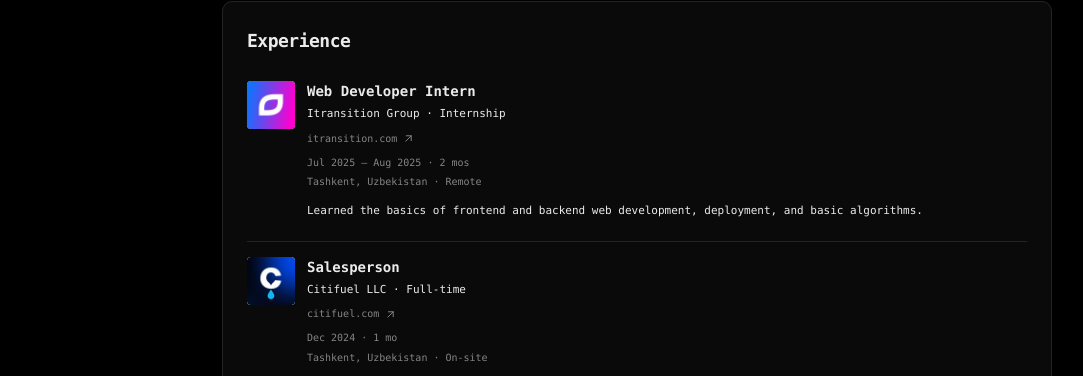
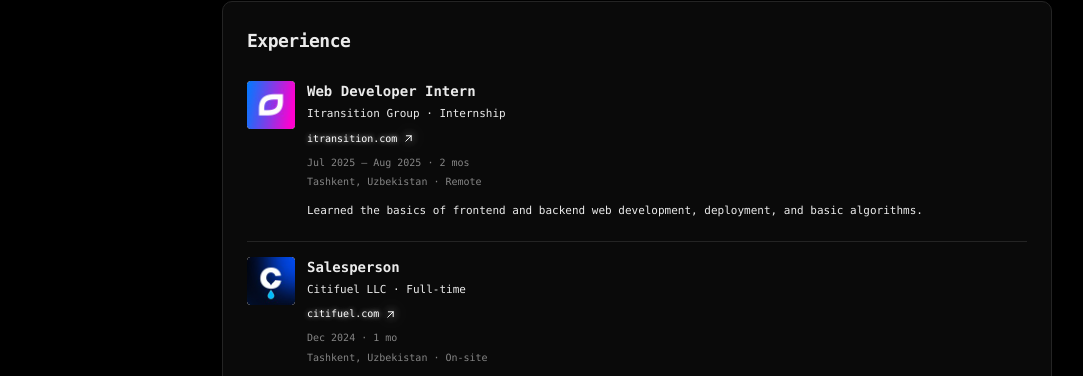
Before and after one commit to husanswe/personal_portfolio_website, a Next.js app: page / in a window 1280 px wide. Shown: the part 1895-2271 px from the top of the page, without its empty margins (98-1181 px from the left). Built offline with nearby package versions, Linux system fonts and the light colour scheme; no server answers.

Commit message:
Keep company website links glowing white

```diff
--- a/src/app/globals.css
+++ b/src/app/globals.css
@@ -202,8 +202,10 @@ button:focus-visible, a:focus-visible, [tabindex]:focus-visible { outline: 2px s
 .company-logo-hermes { background-position: -23px -396px; }
 .experience-details h3 { margin: 0 0 4px; font-size: 14px; line-height: 1.45; font-weight: 600; }
 .experience-company { margin: 0 0 3px; font-size: 11px; line-height: 1.65; }
-.experience-website { display: flex; align-items: center; gap: 5px; width: fit-content; padding: 4px 0; margin: 0 0 4px; color: var(--muted); font-size: 10px; line-height: 1.6; overflow-wrap: anywhere; }
-.experience-website:hover { color: var(--foreground); text-decoration: underline; text-underline-offset: 3px; }
+.experience-website { display: flex; align-items: center; gap: 5px; width: fit-content; padding: 4px 0; margin: 0 0 4px; color: #fff; font-size: 10px; line-height: 1.6; overflow-wrap: anywhere; text-shadow: 0 0 5px #ffffff99, 0 0 12px #ffffff55; }
+.experience-website svg { filter: drop-shadow(0 0 4px #ffffffb3) drop-shadow(0 0 10px #ffffff66); }
+.experience-website:hover { color: #fff; text-decoration: underline; text-underline-offset: 3px; }
+[data-theme="light"] .experience-website { background: #0a0a0a; padding-inline: 7px; border-radius: 4px; }
 .experience-meta { margin: 0 0 3px; color: var(--muted); font-size: 10px; line-height: 1.65; }
 .experience-description { margin: 10px 0 0; font-size: 11px; line-height: 1.85; }
 .experience-skills { display: flex; align-items: flex-start; gap: 6px; font-size: 10px; font-weight: 550; margin: 8px 0 0; line-height: 1.65; }
```
